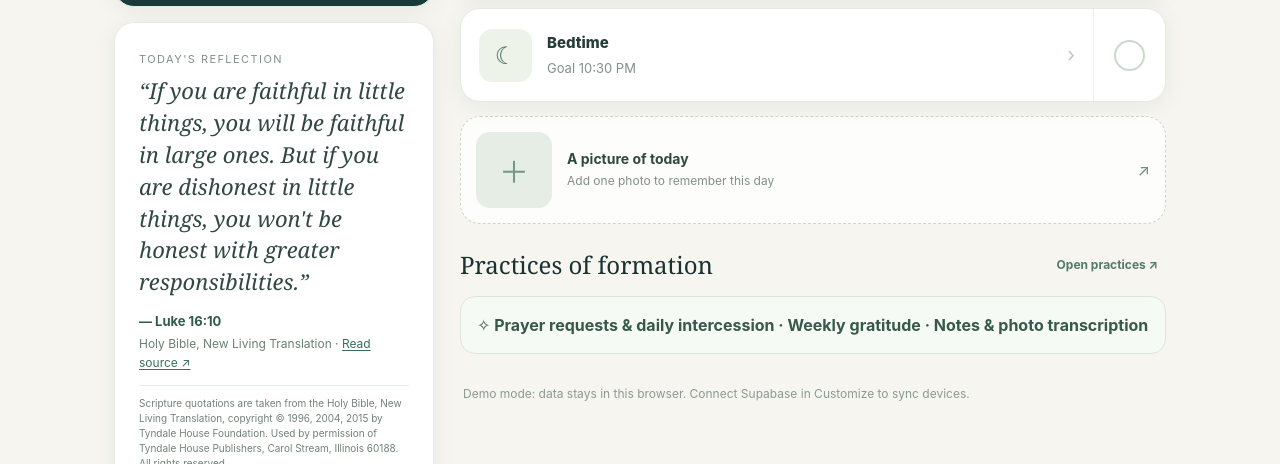
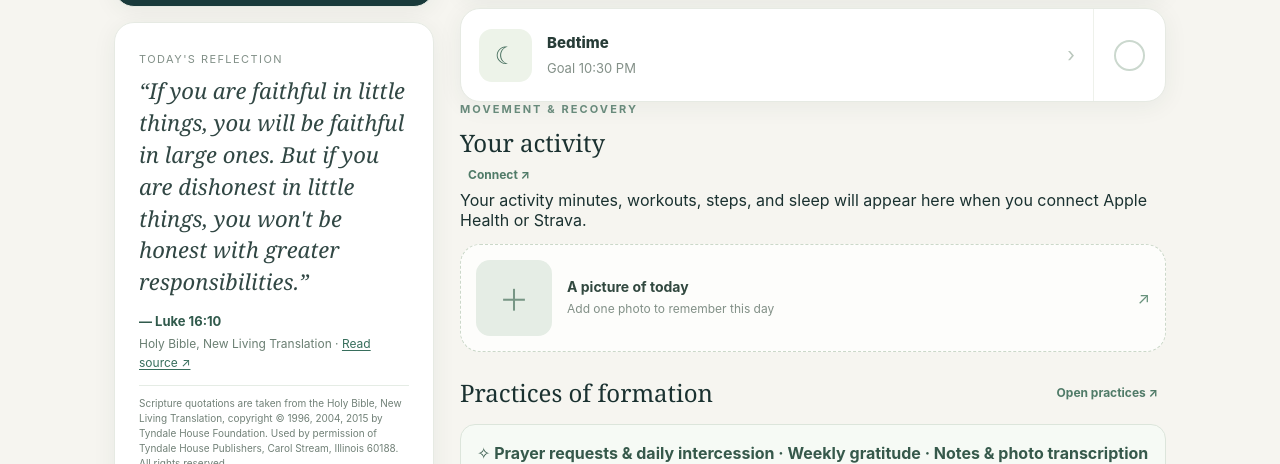
Before and after one commit to dennisjmarquardt/knowndaily, a plain HTML site: page index.html in a window 1280 px wide. Shown: the part 636-1100 px from the top of the page. Drawn offline with nearby package versions, Linux system fonts and the light colour scheme.

Commit message:
Load connected activity dashboard module

```diff
--- a/index.html
+++ b/index.html
@@ -12,5 +12,6 @@
 <script src="https://cdn.scripture.api.bible/fums/fumsv2.min.js" defer></script>
 <script src="/quotes.js" defer></script>
 <script src="/formation.js" defer></script>
+<script src="/activity.js" defer></script>
 <script src="/app.js" defer></script>
 </body></html>
```
